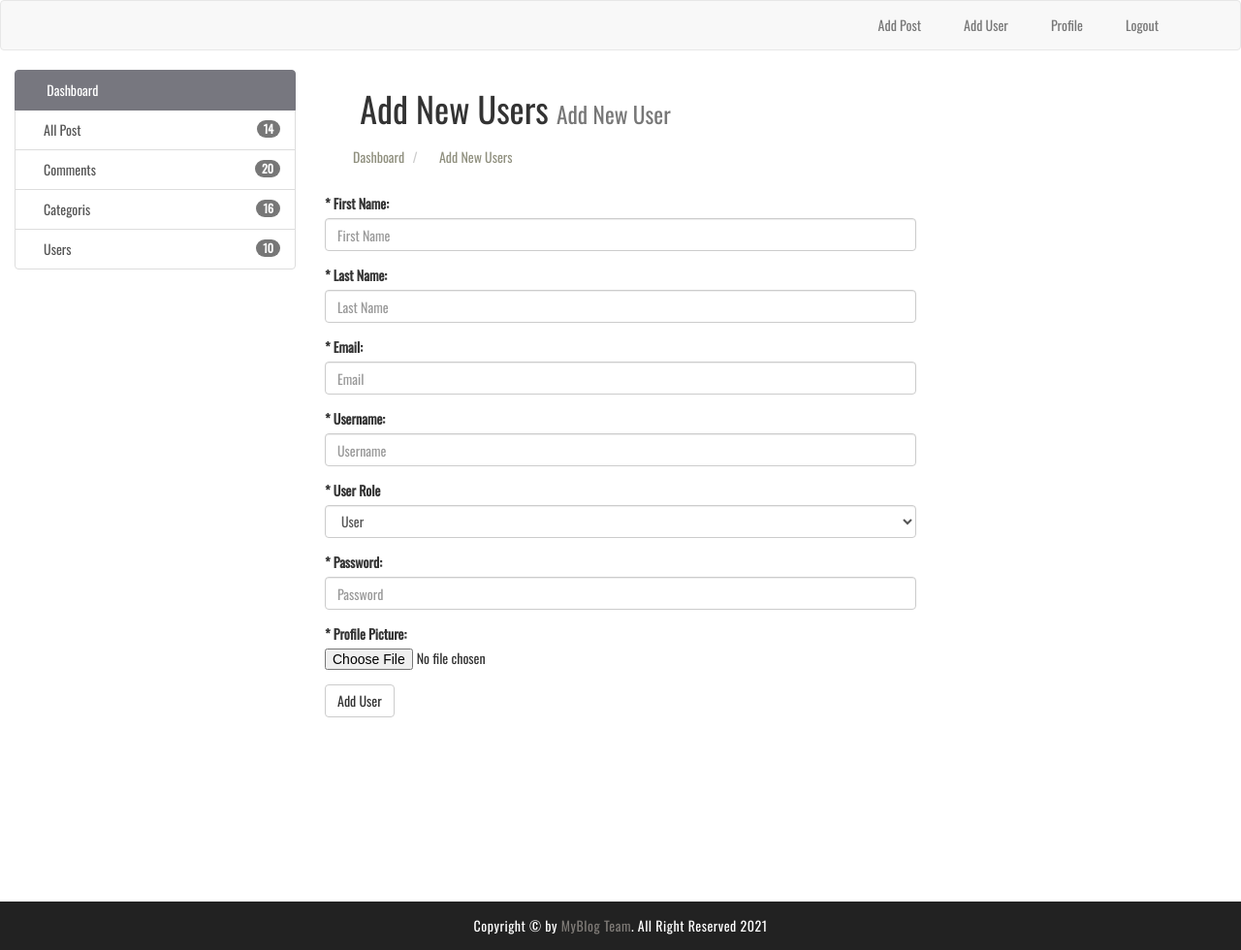
After one commit to lalantham/blog-uni, a PHP site: page /admin/add-user.php in a window 1280 px wide. The commit adds this page. Shown: the whole page at 97% size. Run offline with PHP 8.4, Linux system fonts and the light colour scheme; data comes from the database, SQL or seed files in the repository; some libraries are stand-ins or nearby versions; some web fonts are replaced.

Commit message:
changes made by 19-09-2021

```diff
--- /dev/null
+++ b/admin/add-user.php
@@ -0,0 +1,71 @@
+<?php require("inc/header.php") ?>
+
+  </head>
+  <body>
+
+      <div class="wrapper">
+        <!-- navbar  -->
+        <?php require("inc/navbar.php") ?>
+
+     <!-- Content  -->
+      <div class="container-fluid body-section">
+        <div class="row">
+
+          <!-- Sidebar -->
+          <div class="col-md-3">
+            <?php require("inc/sidebar.php") ?>
+          </div>
+
+          <!-- Dashboard content  -->
+          <div class="col-md-9">
+            <h1 class="d-title"><i class="fas fa-user-plus"></i> Add New Users <small>Add New User</small></h1>
+            <ol class="breadcrumb">
+                <li><a href="index.php"><i class="fas fa-tachometer-alt"></i> Dashboard</a></li>
+                <li class="active"><a href="add-user.php"><i class="fas fa-user-plus"></i> Add New Users</a></li>
+            </ol>
+
+            <div class="row">
+                <div class="col-md-8">
+                    <form action="" method="post">
+                        <div class="form-group">
+                            <label for="fname">* First Name:</label>
+                            <input type="text" name="fname" id="fname" placeholder="First Name" class="form-control">
+                        </div>
+                        <div class="form-group">
+                            <label for="lname">* Last Name:</label>
+                            <input type="text" name="lname" id="lname" placeholder="Last Name" class="form-control">
+                        </div>
+                        <div class="form-group">
+                            <label for="email">* Email:</label>
+                            <input type="text" name="email" id="email" placeholder="Email" class="form-control">
+                        </div>
+                        <div class="form-group">
+                            <label for="username">* Username:</label>
+                            <input type="text" name="username" id="username" placeholder="Username" class="form-control">
+                        </div>
+                        <div class="form-group">
+                            <label for="role">* User Role</label>
+                                <select class="form-control">
+                                    <option value="user">User</option>
+                                    <option value="admin">Admin</option>
+                                </select>
+                        </div>
+                        <div class="form-group">
+                            <label for="password">* Password:</label>
+                            <input type="password" name="password" id="password" placeholder="Password" class="form-control">
+                        </div>
+                        <div class="form-group">
+                            <label for="password">* Profile Picture:</label>
+                            <input type="file" name="profile-pic" id="profile-pic" class="form-control-file">
+                        </div>
+                        <input type="submit" value="Add User" name="submit" class="btn btn-default">
+                    </form>
+                </div>
+                <div class="col-md-4"></div>
+            </div>
+
+          </div>
+        </div>
+    </div>
+
+    <?php require("inc/footer.php") ?>
--- a/admin/inc/navbar.php
+++ b/admin/inc/navbar.php
@@ -12,7 +12,7 @@
             <div class="collapse navbar-collapse" id="bs-example-navbar-collapse-1">
                 <ul class="nav navbar-nav navbar-right">
                 <li><a href="#"><i class="fas fa-pen-square"></i> Add Post</a></li>
-                <li><a href="#"><i class="fas fa-user-plus"></i> Add User</a></li>
+                <li><a href="add-user.php"><i class="fas fa-user-plus"></i> Add User</a></li>
                 <li><a href="#"><i class="fas fa-user"></i> Profile</a></li>
                 <li><a href="#"><i class="fas fa-sign-out-alt"></i> Logout</a></li>
                 </ul>
--- a/css/admin.css
+++ b/css/admin.css
@@ -44,10 +44,6 @@ a {
     font-size: 20px;
 }
 
-.custom-checkbox .custom-control-input:checked ~ .custom-control-label::before {
-    background-color: green!important;
-}
-
 footer {
     background-color: #222222;
     height: 50px;
@@ -58,6 +54,7 @@ footer {
     position: absolute;
     bottom: 0;
     width: 100%;
+    margin-bottom: -180px;
 }
 
 #user_table img {
@@ -67,3 +64,15 @@ footer {
 #name-td {
     text-transform: capitalize;
 }
+
+@media (max-width: 976px) {
+    footer {
+        margin-bottom: -380px;
+    }
+}
+
+@media (max-width: 399px) {
+    footer {
+        margin-bottom: -390px;
+    }
+}
```
